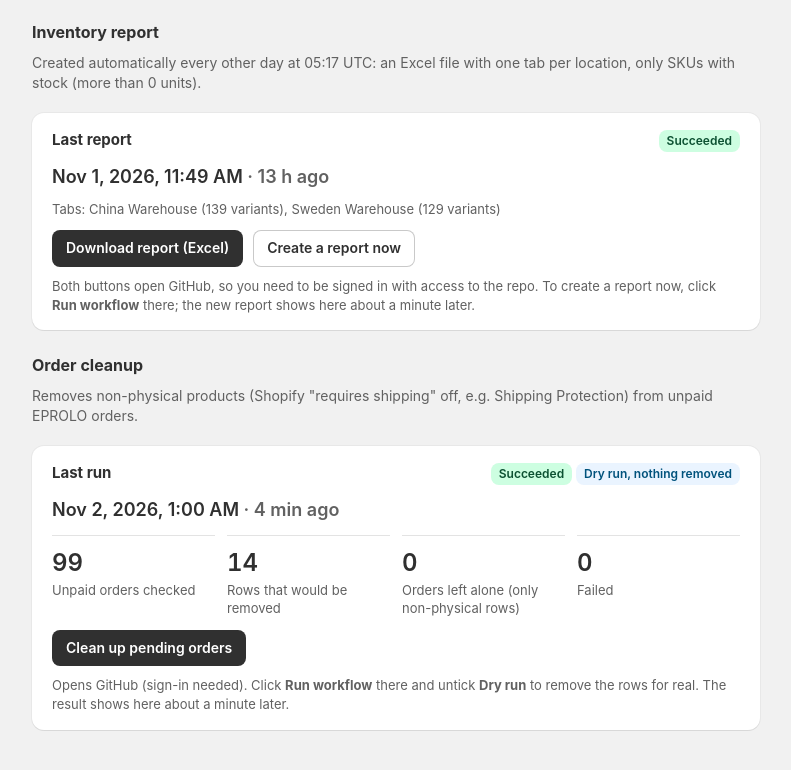
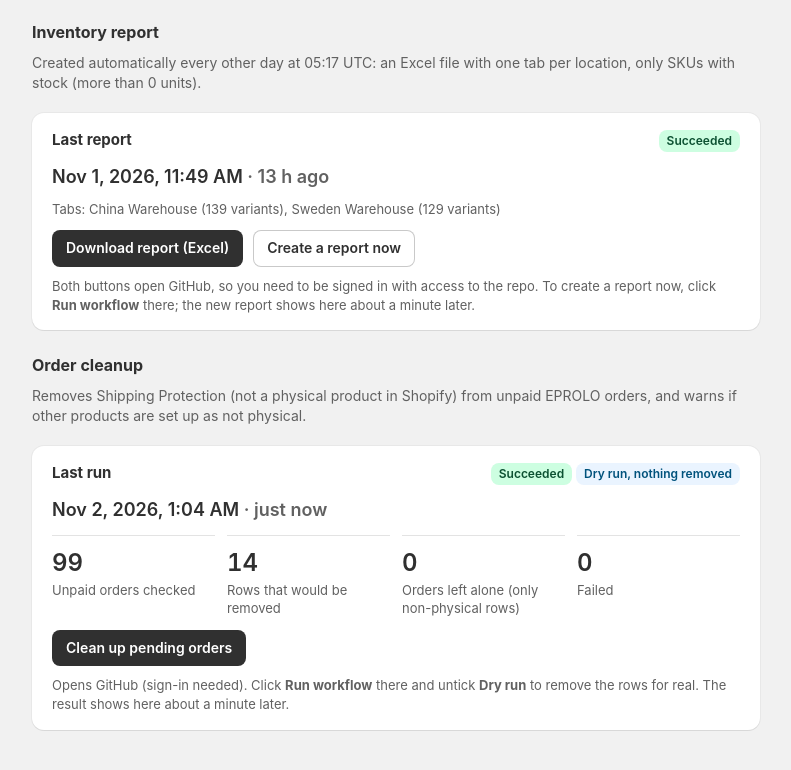
Before and after one commit to OzoneHaze/EProlo-Sync-Status, a plain HTML site: page index.html in a window 1280 px wide. Shown: the part 692-1462 px from the top of the page, without its empty margins (244-1035 px from the left). Drawn offline with Linux system fonts and the light colour scheme.

Commit message:
Status update (clean)

```diff
--- a/index.html
+++ b/index.html
@@ -56,7 +56,7 @@
   <div id="report-warn"></div>
   <div id="report"></div>
   <h3>Order cleanup</h3>
-  <p class="sub">Removes non-physical products (Shopify "requires shipping" off, e.g. Shipping Protection) from unpaid EPROLO orders.</p>
+  <p class="sub">Removes Shipping Protection (not a physical product in Shopify) from unpaid EPROLO orders, and warns if other products are set up as not physical.</p>
   <div id="clean"></div>
 </main>
 <script>
@@ -179,7 +179,11 @@
             ${stat(cl.failed, 'Failed')}
           </div>`}`;
       }
-      document.getElementById('clean').innerHTML = `<div class="card">${cleanBody}
+      const cleanWarn = cl?.otherNonPhysical?.length
+        ? `<div class="warn">⚠ Other products are set up as not physical and were <b>not</b> removed: ${cl.otherNonPhysical.map(esc).join(', ')}.
+            Only products with "${esc(cl.allowedName || 'Shipping Protection')}" in the name are removed. Check these in Shopify (Physical product).</div>`
+        : '';
+      document.getElementById('clean').innerHTML = cleanWarn + `<div class="card">${cleanBody}
         <div class="buttons">${cleanBtn}</div>
         <div class="note">Opens GitHub (sign-in needed). Click <b>Run workflow</b> there and untick <b>Dry run</b> to remove the rows for real.
           The result shows here about a minute later.</div></div>`;
--- a/status.json
+++ b/status.json
@@ -128,14 +128,17 @@
   },
   "clean": {
     "lastRun": {
-      "finishedAt": "2026-11-02T01:00:57.251Z",
+      "finishedAt": "2026-11-02T01:04:57.592Z",
       "dryRun": true,
       "runUrl": "https://github.com/OzoneHaze/EProlo-Inventory-Sync/actions/workflows/clean-orders.yml",
       "ok": true,
       "ordersChecked": 99,
       "removed": 14,
       "failed": 0,
-      "skipped": 0
+      "skipped": 0,
+      "allowedName": "Shipping Protection",
+      "otherNonPhysical": [],
+      "heldRows": 0
     }
   }
 }
```
